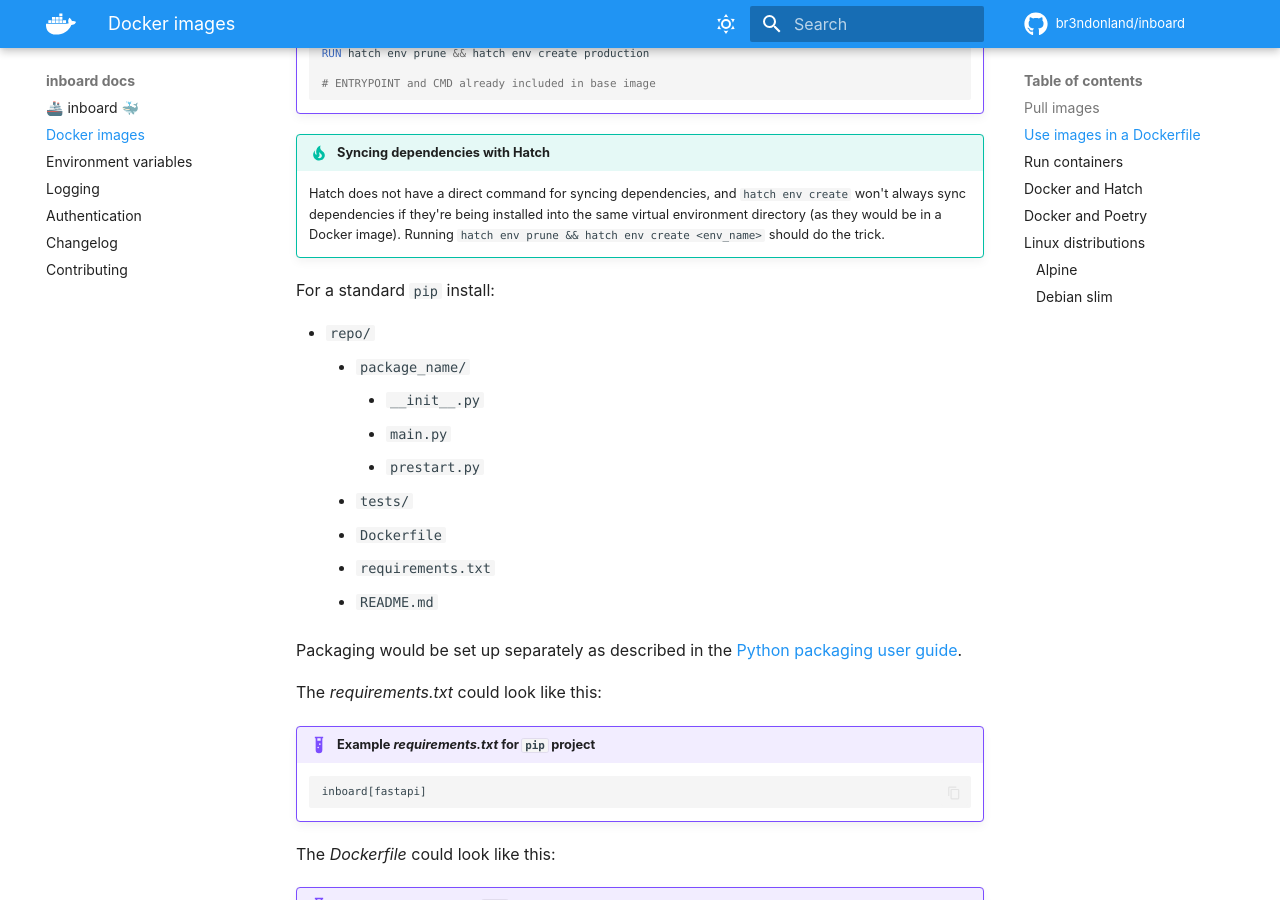
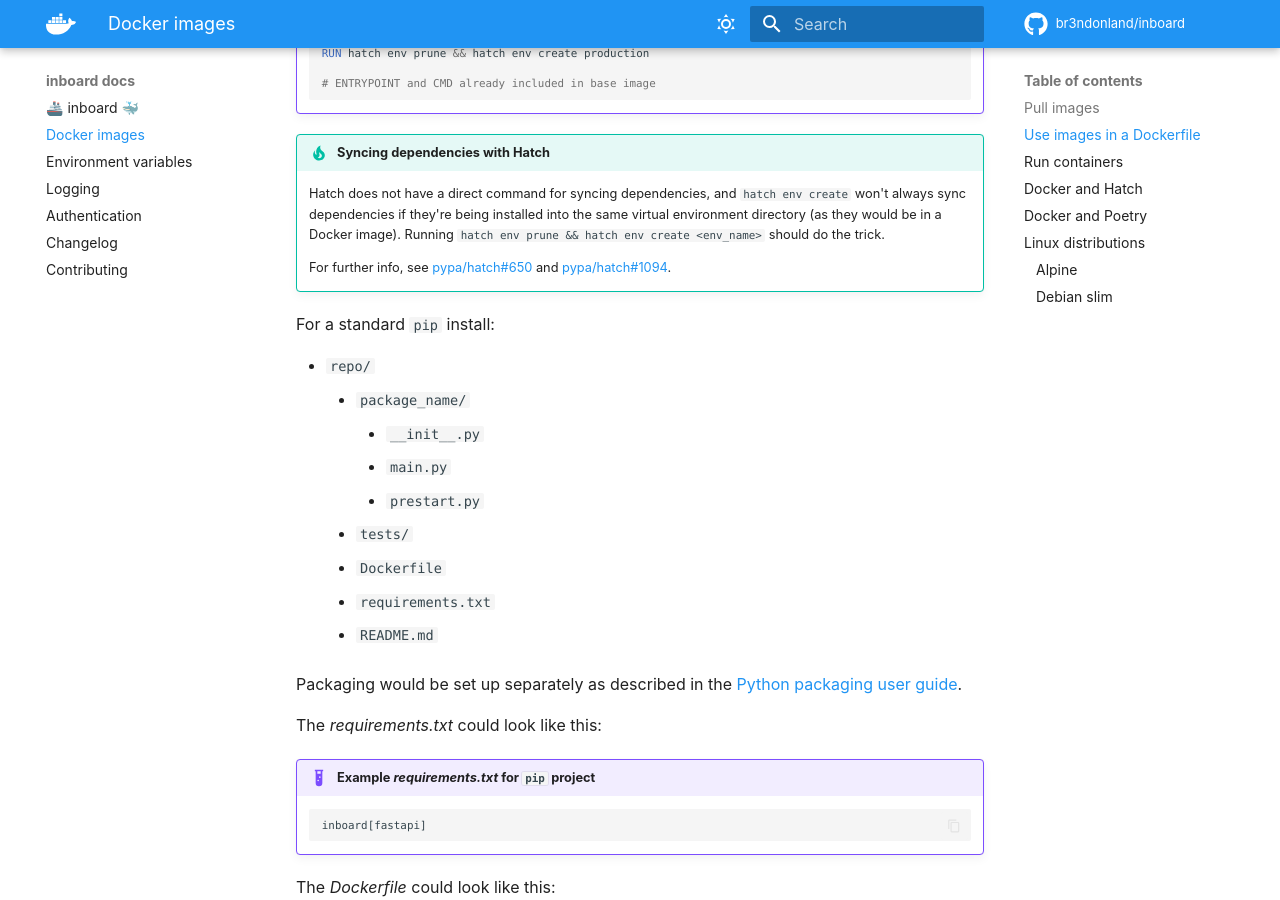
Before and after one commit to br3ndonland/inboard, an MkDocs documentation site: the page built from docs/docker.md, in a window 1280 px wide and 900 px high, scrolled down 3259 px. Built offline with MkDocs 1.6.1 and Material for MkDocs 9.7.7, drawn with Linux system fonts in a browser that asks for light colours; comment, search, counter and statistics services are not loaded.

Commit message:
Add references on syncing dependencies with Hatch
Hatch does not have a direct command for syncing dependencies, and
`hatch env create` won't always sync dependencies if they're being
installed into the same virtual environment directory (as they would be
in a Docker image). `hatch env prune && hatch env create <env_name>` is
the current workaround, but it looks like there's some progress being
made on this. This commit will add some links to help follow progress.

br3ndonland/inboard@029c07f

```diff
--- a/docs/docker.md
+++ b/docs/docker.md
@@ -175,6 +175,8 @@ The _Dockerfile_ could look like this:
 !!! tip "Syncing dependencies with Hatch"
 
     Hatch does not have a direct command for syncing dependencies, and `hatch env create` won't always sync dependencies if they're being installed into the same virtual environment directory (as they would be in a Docker image). Running `hatch env prune && hatch env create <env_name>` should do the trick.
+
+    For further info, see [pypa/hatch#650](https://github.com/pypa/hatch/issues/650) and [pypa/hatch#1094](https://github.com/pypa/hatch/pull/1094).
 
 For a standard `pip` install:
 
```
